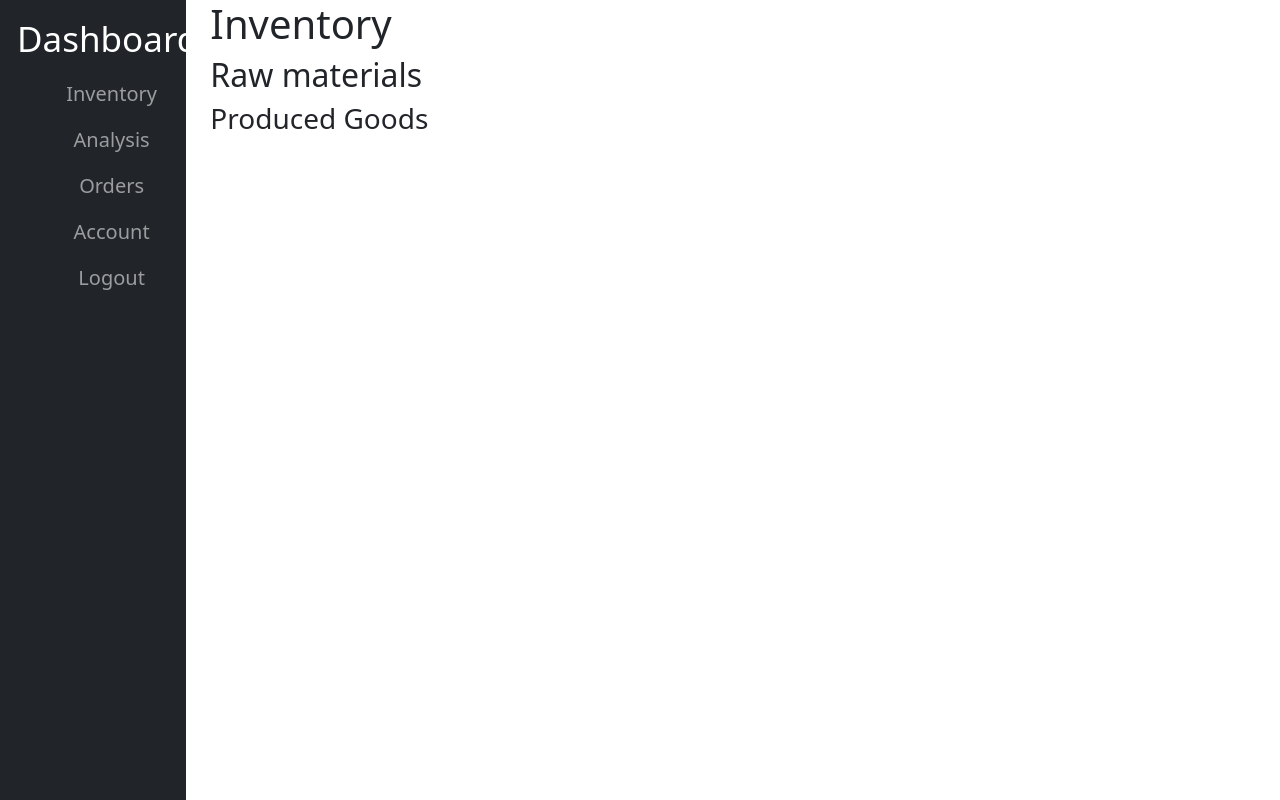
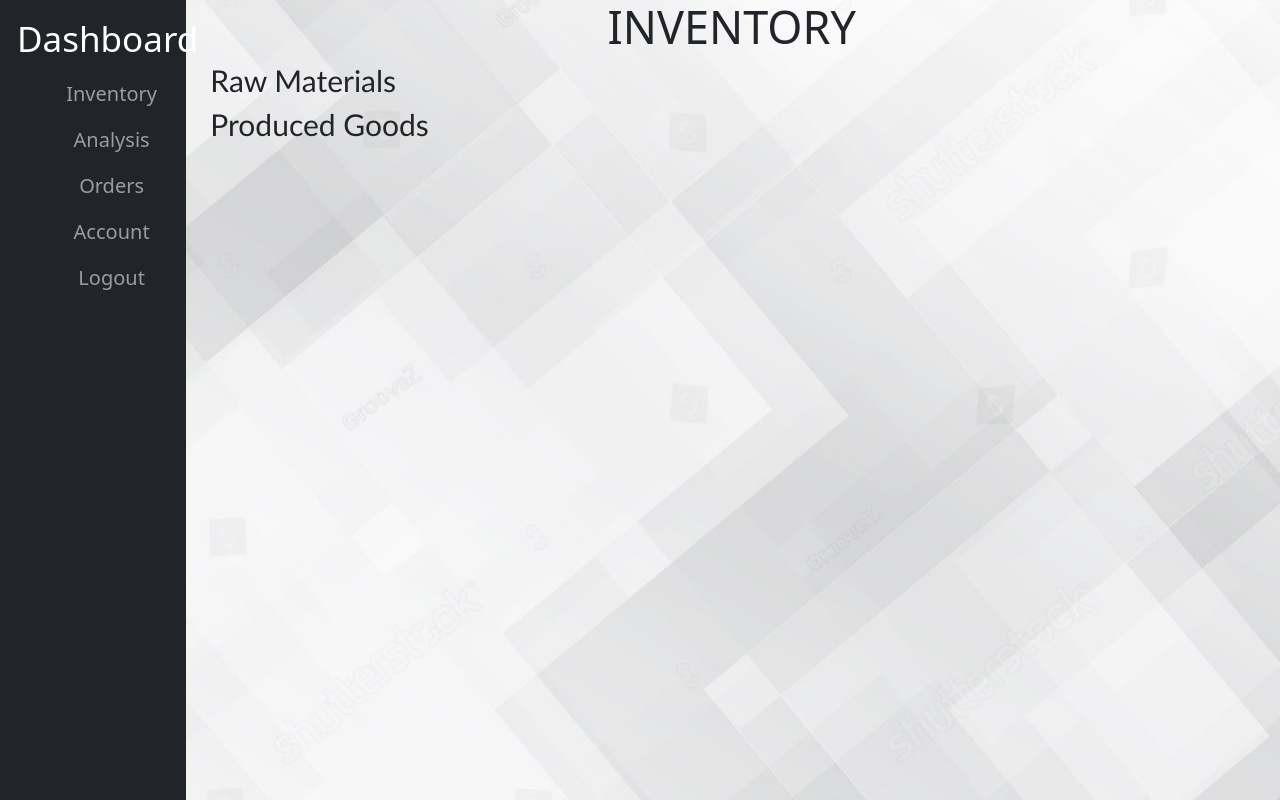
Before and after one commit to TeslaC00/FlaskInventoryManager, a Flask app: page /inventory/ in a window 1280 px wide. Run offline with Flask 3, Linux system fonts and the light colour scheme; data that the repository does not hold is empty; some libraries are stand-ins or nearby versions.

Commit message:
basic css on inventory page

```diff
--- /dev/null
+++ b/app/static/css/handsontable.css
@@ -0,0 +1,45 @@
+.htCore thead th {
+    text-align: center;
+}
+
+h1{
+    text-align: center;
+    font-size:45px;
+}
+h2{
+    font-family: "Gill Sans MT", serif;
+    font-size: 30px;
+}
+h3{
+    font-family: "Gill Sans MT", serif;
+    font-size: 30px;
+}
+
+
+.handsontable th, .handsontable td {
+    font-family: Arial, sans-serif; /* Set font family */
+    font-size: 14px; /* Set font size */
+    width: calc(100%/4);
+    /*padding: 8px; !* Add padding *!*/
+}
+
+body{
+    background-image: url("../images/white_texture2.jpg");
+    background-size: cover;
+    background-repeat: no-repeat;
+}
+
+#handsontable-container{
+    height: 400px;
+    width: auto;
+}
+
+/* Optional: Set background color and border */
+.handsontable th {
+    background-color: #4ccabf; /* Set background color */
+    /*border: 1px solid #ddd; !* Add border *!*/
+}
+
+.handsontable td {
+    /*border: 1px solid #ddd; !* Add border *!*/
+}
--- a/app/templates/inventory.html
+++ b/app/templates/inventory.html
@@ -1,11 +1,12 @@
 {% extends 'base.html' %}
 {% block head %}
     <link rel="stylesheet" href="{{ url_for('static', filename='css/handsontable.full.min.css') }}">
+    <link rel="stylesheet" href="{{ url_for('static', filename='css/handsontable.css') }}">
 {% endblock %}
 {% block content %}
-    <h1>Inventory</h1>
+    <h1>INVENTORY</h1>
 
-    <h2>Raw materials</h2>
+    <h2>Raw Materials</h2>
     <div id="raw-materials"></div>
 
     <h3>Produced Goods</h3>
@@ -25,13 +26,9 @@
             rowHeaders: true,
             colHeaders: ['Raw_materials', 'Unit_Type', "Quantity"],
             dropdownMenu: true,
-            {#plugins: [Handsontable.plugins.FiltersPlugin, 'search'],#}
-            {#search: true#}
-            {#column:[#}
-            {#    {type: 'text'},#}
-            {#    {type: 'text'},#}
-            {#    {type: 'numeric'}#}
-            {#]#}
+            {#colWidths:[450,350,350]#}
+            stretchH: 'all',
+            height: 500
         };
         const rawMaterialsTable = new Handsontable(rawMaterialsContainer, rawMaterialSettings);
 
@@ -44,16 +41,11 @@
             licenseKey: 'non-commercial-and-evaluation',
             rowHeaders: true,
             colHeaders: ["Good_name", "Unit_type", "Quantity", "Part_no"],
-            dropdownMenu: true
+            dropdownMenu: true,
+            stretchH: 'all',
+            height: 500
+            {#colWidths: [450,350,350,350]#}
 
-            {#plugins: [Handsontable.plugins.FiltersPlugin, 'search'],#}
-            {#search: true#}
-            {#column:[#}
-            {#    {type: 'varchar'},#}
-            {#    {type: 'varchar'},#}
-            {#    {type: 'int'},#}
-            {#    {type: 'int'}#}
-            {#]#}
         };
         const producedGoodTable = new Handsontable(producedGoodsContainer, producedGoodsSetting);
     </script>
```
Also changed, not shown: app/static/images/white_texture2.jpg (added).
